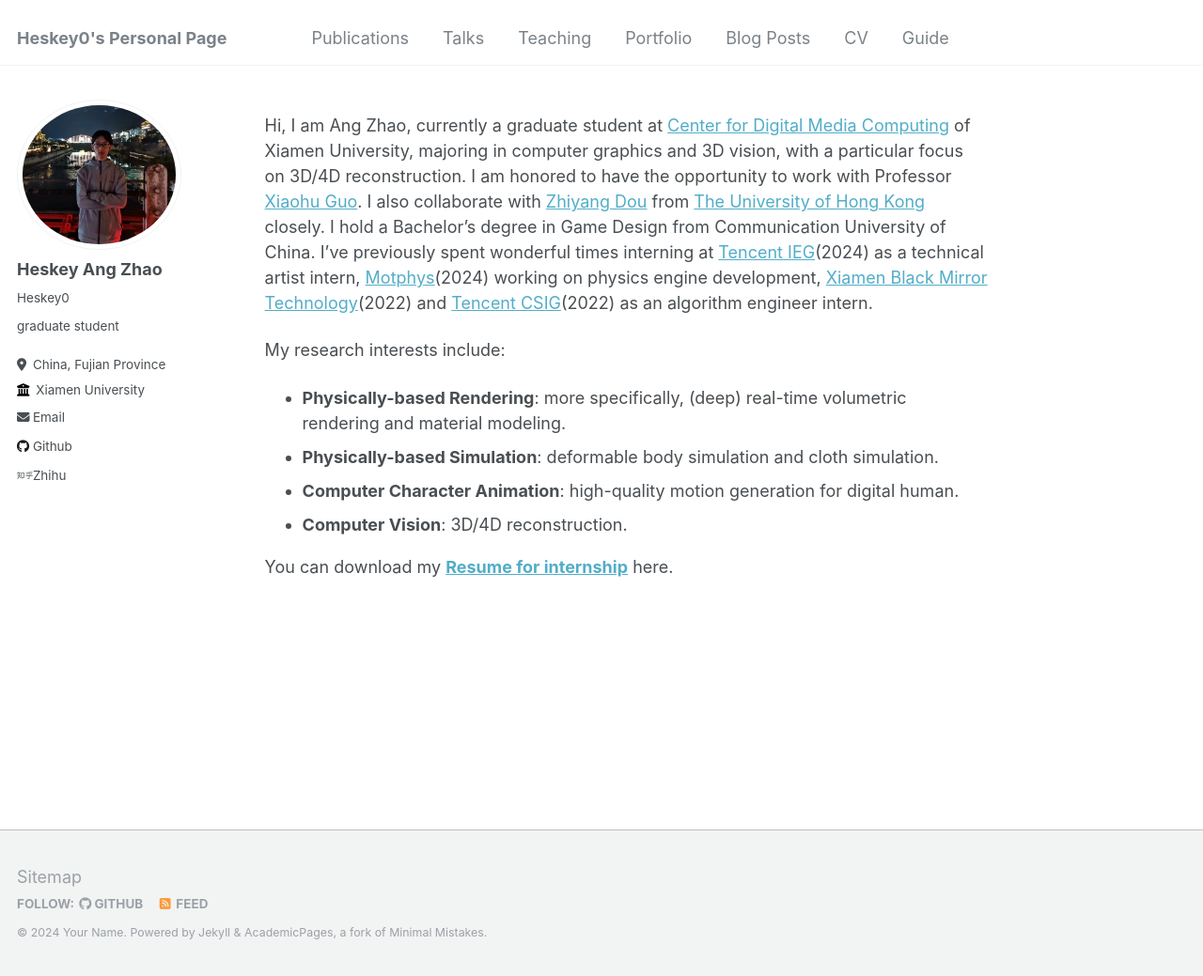
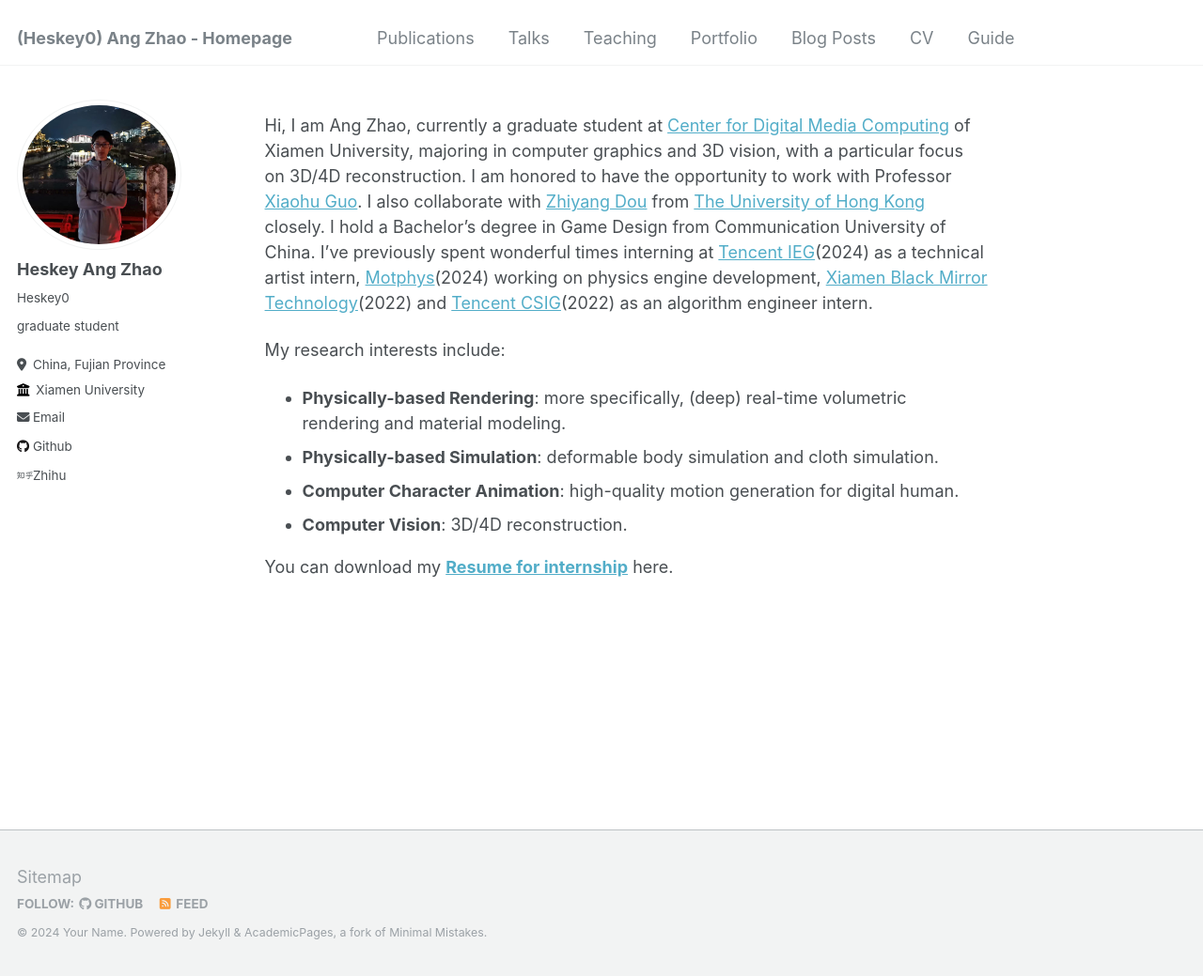
Before and after one commit to Heskey0/Heskey0.github.io, a Jekyll site: the page built from _pages/about.md, in a window 1280 px wide and 1039 px high. Shown: the whole window at 94% size. Built offline with Jekyll 4.4.1, drawn with Linux system fonts in a browser that asks for light colours.

Commit message:
update description

```diff
--- a/_config.yml
+++ b/_config.yml
@@ -8,10 +8,10 @@
 
 # Basic Site Settings
 locale                   : "en-US"
-title                    : "Heskey0's Personal Page"
+title                    : "(Heskey0) Ang Zhao - Homepage"
 title_separator          : "-"
 name                     : &name "Your Name"
-description              : &description "personal description"
+description              : "Graduate stutent at Xiamen University. Focusing on Computer Graphics and 3D Vision"
 url                      : https://heskey0.github.io/ # the base hostname & protocol for your site e.g. "https://mmistakes.github.io"
 baseurl                  : "" # the subpath of your site, e.g. "/blog"
 repository               : "academicpages/academicpages.github.io"
```
